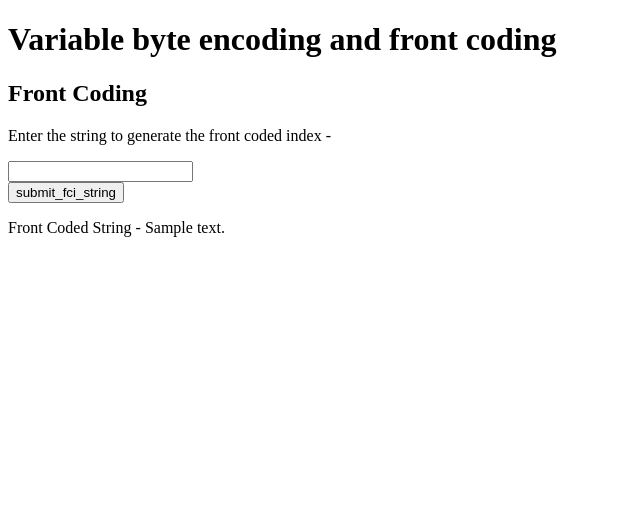
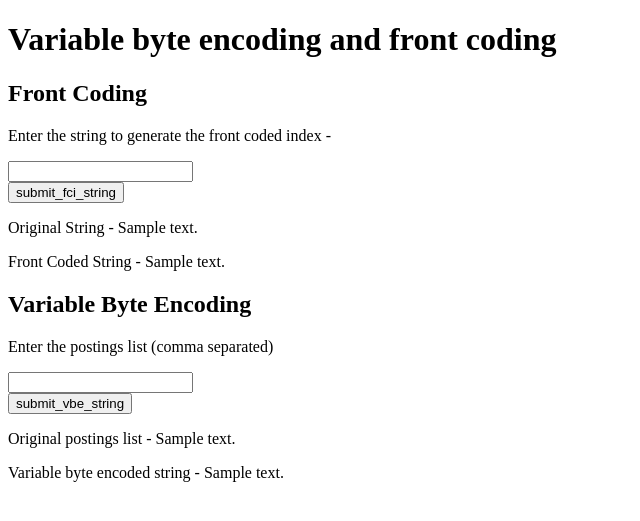
Before and after one commit to tanmey007/vbe_app, a Flask app: template src/templates/index.html in a window 1280 px wide. Shown: the top 521 px of the page, without its empty margins (0-640 px from the left). Run offline with Flask 2, Linux system fonts and the light colour scheme; the template is opened without the code that fills it: most values are stand-ins (such as "Sample title", 1, 10 or a date in 2020).

Commit message:
added vbe script

```diff
--- a/src/main.py
+++ b/src/main.py
@@ -5,19 +5,27 @@ from flask import Flask, render_template, request
 
 sys.path.append('../')
 from src.vbe_fci.fci import fci_util
+from src.vbe_fci.vbe import vbe_util
 
 app = Flask(__name__)
 
 
 @app.route('/', methods=['post', 'get'])
 def index():
+    fci_text = ''
     fci_message = ''
+    vbe_text = ''
+    vbe_message = ''
     if request.method == 'POST':
         if request.form['submit'] == 'submit_fci_string':
-            text = request.form['string_fci']
-            fci_message = fci_util(text)
+            fci_text = request.form['string_fci']
+            fci_message = fci_util(fci_text)
 
-    return render_template('index.html', fci_message=fci_message)
+        if request.form['submit'] == 'submit_vbe_string':
+            vbe_text = request.form['string_vbe']
+            vbe_message = vbe_util(vbe_text)
+    return render_template('index.html', fci_text = fci_text, fci_message=fci_message,
+                           vbe_text = vbe_text, vbe_message = vbe_message)
 
 
 '''
--- a/src/templates/index.html
+++ b/src/templates/index.html
@@ -17,7 +17,22 @@
         </form>
 
         {% if fci_message %}
+            <p>Original String - {{ fci_text }}</p>
             <p>Front Coded String - {{ fci_message }}</p>
+        {% endif %}
+
+        <h2>Variable Byte Encoding</h2>
+        <p>
+            Enter the postings list (comma separated)
+        </p>
+        <form action="/" method = "POST">
+            <input type = "text"  name = "string_vbe" required><br>
+            <input type = "submit" value="submit_vbe_string" name = "submit" ><br>
+        </form>
+
+        {% if vbe_message %}
+            <p>Original postings list - {{ vbe_text }}</p>
+            <p>Variable byte encoded string - {{ vbe_message }}</p>
         {% endif %}
 
 </body>
```
Also changed, not shown: src/vbe_fci/vbe.py (added, +32 -0 lines).
